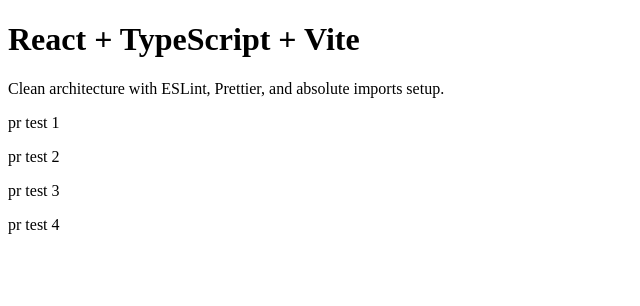
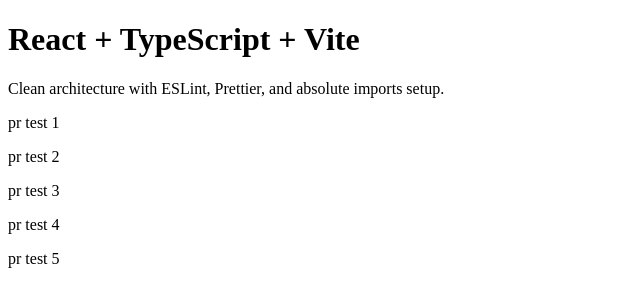
Before and after one commit to kimjinseok1996/git-pr-test, a React (Vite) app: page / in a window 1280 px wide. Shown: the top 306 px of the page, without its empty margins (0-640 px from the left). Built offline with nearby package versions, Linux system fonts and the light colour scheme.

Commit message:
refactor: refactor code (+1 lines)

```diff
--- a/src/App.tsx
+++ b/src/App.tsx
@@ -11,6 +11,7 @@
       <p>pr test 2</p>
       <p>pr test 3</p>
       <p>pr test 4</p>
+      <p>pr test 5</p>
     </div>
   );
 };
```
